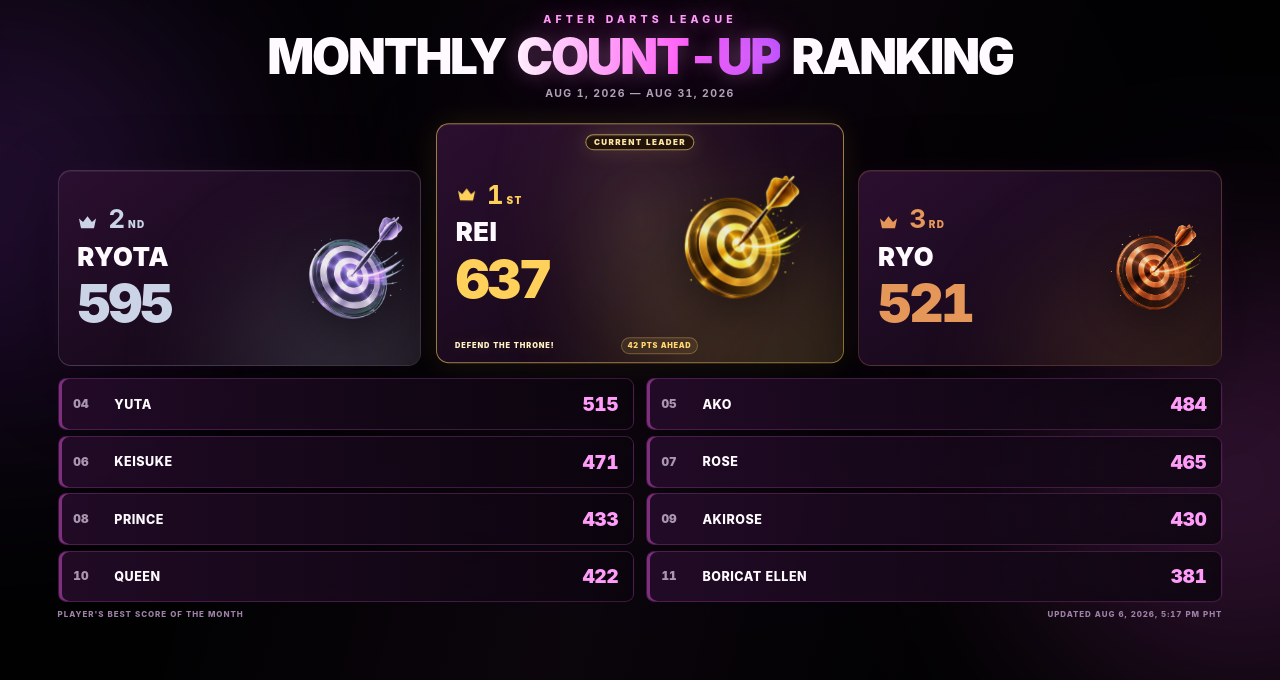
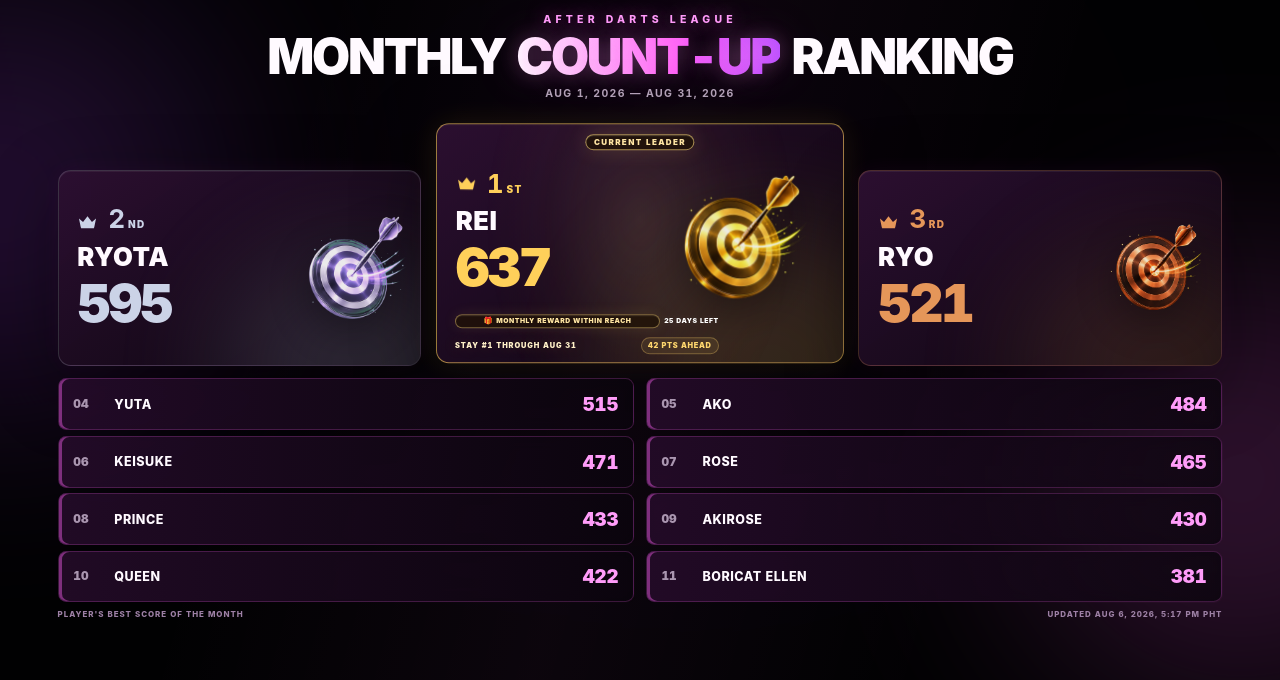
Before and after one commit to rio-creatives/after-darts-weekly-ranking, a plain HTML site: page index.html in a window 1280 px wide. Shown: the part 120-800 px from the top of the page. Drawn offline with Linux system fonts and the light colour scheme.

Commit message:
Refine monthly reward UI readability

```diff
--- a/index.html
+++ b/index.html
@@ -14,7 +14,7 @@
     <link rel="stylesheet" href="neon-theme.css?v=20260802-22" />
     <link rel="stylesheet" href="podium-images.css?v=20260731-2" />
     <link rel="stylesheet" href="tv-monitor.css?v=20260805-4" />
-    <link rel="stylesheet" href="leader-ui.css?v=20260805-4" />
+    <link rel="stylesheet" href="leader-ui.css?v=20260806-2" />
   </head>
   <body>
     <main class="screen">
@@ -68,6 +68,6 @@
     </main>
 
     <script src="app.js?v=20260805-4"></script>
-    <script src="leader-ui.js?v=20260802-1"></script>
+    <script src="leader-ui.js?v=20260806-1"></script>
   </body>
 </html>
--- a/leader-ui.css
+++ b/leader-ui.css
@@ -52,6 +52,64 @@
   letter-spacing: 0.12em;
   line-height: 1;
   white-space: nowrap;
+}
+
+.leader-reward-row {
+  position: absolute !important;
+  z-index: 5 !important;
+  bottom: clamp(38px, 3.15vw, 54px);
+  left: clamp(16px, 1.7vw, 28px);
+  display: flex;
+  align-items: center;
+  width: 65%;
+  gap: clamp(4px, 0.38vw, 7px);
+  color: #ffe6a3;
+  font-size: clamp(7px, 0.53vw, 10px);
+  font-weight: 900;
+  letter-spacing: 0.08em;
+  line-height: 1;
+  white-space: nowrap;
+}
+
+.leader-reward-badge {
+  display: inline-flex;
+  align-items: center;
+  min-width: 0;
+  border: 1px solid rgba(255, 220, 126, 0.42);
+  border-radius: 999px;
+  background: rgba(32, 19, 6, 0.78);
+  box-shadow:
+    inset 0 1px 0 rgba(255, 255, 255, 0.08),
+    0 0 14px rgba(255, 208, 90, 0.1);
+}
+
+.leader-reward-badge {
+  flex: 1 1 auto;
+  justify-content: center;
+  padding: clamp(4px, 0.3vw, 6px) clamp(6px, 0.48vw, 9px);
+  overflow: hidden;
+  text-overflow: ellipsis;
+}
+
+.leader-reward-icon {
+  flex: 0 0 auto;
+  margin-right: clamp(3px, 0.25vw, 5px);
+  font-size: 1.08em;
+  line-height: 1;
+}
+
+.leader-countdown {
+  display: inline-flex;
+  align-items: center;
+  flex: 0 0 auto;
+  justify-content: center;
+  padding: 0;
+  border: 0;
+  border-radius: 0;
+  background: none;
+  box-shadow: none;
+  color: #ffffff;
+  text-shadow: 0 0 10px rgba(255, 255, 255, 0.16);
 }
 
 .leader-challenge {
@@ -196,8 +254,8 @@
 
 @media (min-width: 800px) and (min-aspect-ratio: 8 / 5) {
   .podium-card.first {
-    padding-top: clamp(15px, 3.2vh, 34px);
-    padding-bottom: clamp(15px, 3.2vh, 34px);
+    padding-top: clamp(13px, 2.8vh, 30px);
+    padding-bottom: clamp(28px, 5.6vh, 54px);
   }
 
   .leader-badge {
@@ -210,8 +268,20 @@
     bottom: 1.05vh;
     left: 1.4vw;
     gap: 0.55vw;
-    width: 60%;
+    width: 65%;
     font-size: clamp(7px, 0.58vw, 11px);
+  }
+
+  .leader-reward-row {
+    bottom: 4.25vh;
+    left: 1.4vw;
+    width: 65%;
+    gap: 0.35vw;
+    font-size: clamp(6.5px, 0.53vw, 10px);
+  }
+
+  .leader-reward-badge {
+    padding: 0.34vh 0.48vw;
   }
 
   .leader-gap {
@@ -221,9 +291,9 @@
 
 @media (max-width: 720px) {
   .podium-card.first {
-    min-height: 176px;
+    min-height: 206px;
     padding-top: 48px;
-    padding-bottom: 48px;
+    padding-bottom: 76px;
   }
 
   .leader-badge {
@@ -235,6 +305,23 @@
     bottom: 13px;
     left: 16px;
     width: auto;
+  }
+
+  .leader-reward-row {
+    right: 16px;
+    bottom: 43px;
+    left: 16px;
+    width: auto;
+    gap: 5px;
+    font-size: clamp(7px, 2.15vw, 9px);
+  }
+
+  .leader-reward-badge {
+    padding: 5px 7px;
+  }
+
+  .leader-countdown {
+    padding: 0;
   }
 }
 
--- a/leader-ui.js
+++ b/leader-ui.js
@@ -3,6 +3,41 @@
 
   const podium = document.querySelector("#podium");
   if (!podium) return;
+
+  const MANILA_TIME_ZONE = "Asia/Manila";
+
+  function getManilaMonthStatus(now = new Date()) {
+    const dateParts = new Intl.DateTimeFormat("en-US", {
+      timeZone: MANILA_TIME_ZONE,
+      year: "numeric",
+      month: "numeric",
+      day: "numeric",
+    }).formatToParts(now);
+
+    const partValue = (type) =>
+      Number(dateParts.find((part) => part.type === type)?.value || 0);
+    const year = partValue("year");
+    const month = partValue("month");
+    const day = partValue("day");
+    const lastDay = new Date(Date.UTC(year, month, 0)).getUTCDate();
+    const deadline = new Date(Date.UTC(year, month - 1, lastDay, 12));
+    const deadlineLabel = new Intl.DateTimeFormat("en-US", {
+      timeZone: "UTC",
+      month: "short",
+      day: "numeric",
+    })
+      .format(deadline)
+      .toUpperCase();
+    const daysLeft = Math.max(0, lastDay - day);
+
+    return {
+      deadlineLabel,
+      countdownLabel:
+        daysLeft === 0
+          ? "FINAL DAY"
+          : `${daysLeft} DAY${daysLeft === 1 ? "" : "S"} LEFT`,
+    };
+  }
 
   function readScore(card) {
     const rawScore = card?.querySelector(".player-score")?.textContent || "0";
@@ -30,6 +65,7 @@
       secondScore,
       Boolean(secondPlace),
     );
+    const monthStatus = getManilaMonthStatus();
 
     const badge = document.createElement("p");
     badge.className = "leader-badge";
@@ -38,9 +74,27 @@
     const footer = document.createElement("div");
     footer.className = "leader-footer";
 
+    const rewardRow = document.createElement("div");
+    rewardRow.className = "leader-reward-row";
+
+    const rewardBadge = document.createElement("span");
+    rewardBadge.className = "leader-reward-badge";
+
+    const rewardIcon = document.createElement("span");
+    rewardIcon.className = "leader-reward-icon";
+    rewardIcon.setAttribute("aria-hidden", "true");
+    rewardIcon.textContent = "🎁";
+
+    const rewardText = document.createElement("span");
+    rewardText.textContent = "MONTHLY REWARD WITHIN REACH";
+
+    const countdown = document.createElement("span");
+    countdown.className = "leader-countdown";
+    countdown.textContent = monthStatus.countdownLabel;
+
     const challenge = document.createElement("span");
     challenge.className = "leader-challenge";
-    challenge.textContent = "DEFEND THE THRONE!";
+    challenge.textContent = `STAY #1 THROUGH ${monthStatus.deadlineLabel}`;
 
     const gap = document.createElement("span");
     gap.className = "leader-gap";
@@ -54,16 +108,18 @@
     sheen.className = "leader-sheen";
     sheen.setAttribute("aria-hidden", "true");
 
+    rewardBadge.append(rewardIcon, rewardText);
+    rewardRow.append(rewardBadge, countdown);
     footer.append(challenge, gap);
     leader.prepend(spotlight, sheen, badge);
-    leader.append(footer);
+    leader.append(rewardRow, footer);
     leader.dataset.leaderEnhanced = "true";
 
     const playerName =
       leader.querySelector(".player-name")?.textContent?.trim() || "Current leader";
     leader.setAttribute(
       "aria-label",
-      `${playerName}, current leader, ${leaderScore.toLocaleString("en-US")} points, ${leadMessage.toLowerCase()}`,
+      `${playerName}, current leader, ${leaderScore.toLocaleString("en-US")} points, monthly reward within reach, ${monthStatus.countdownLabel.toLowerCase()}, stay number one through ${monthStatus.deadlineLabel}, ${leadMessage.toLowerCase()}`,
     );
   }
 
```
